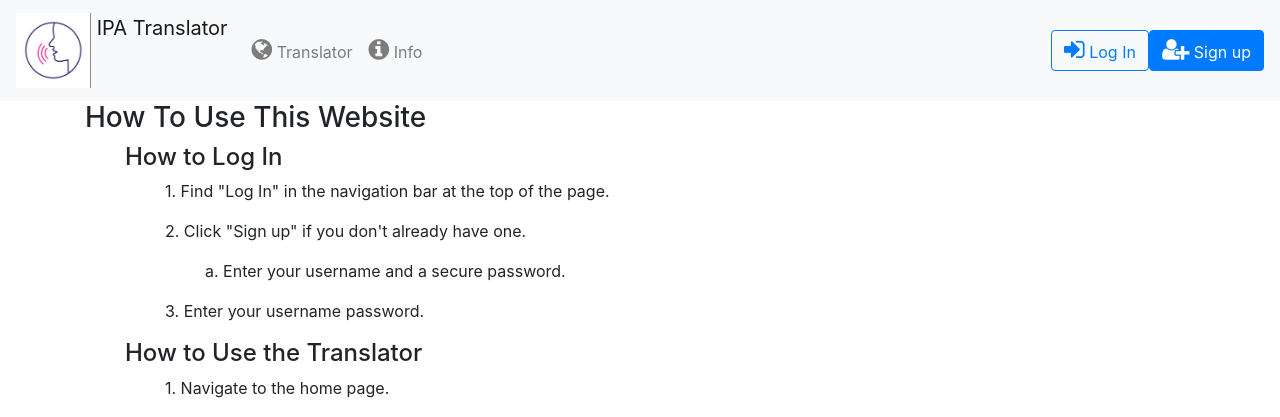
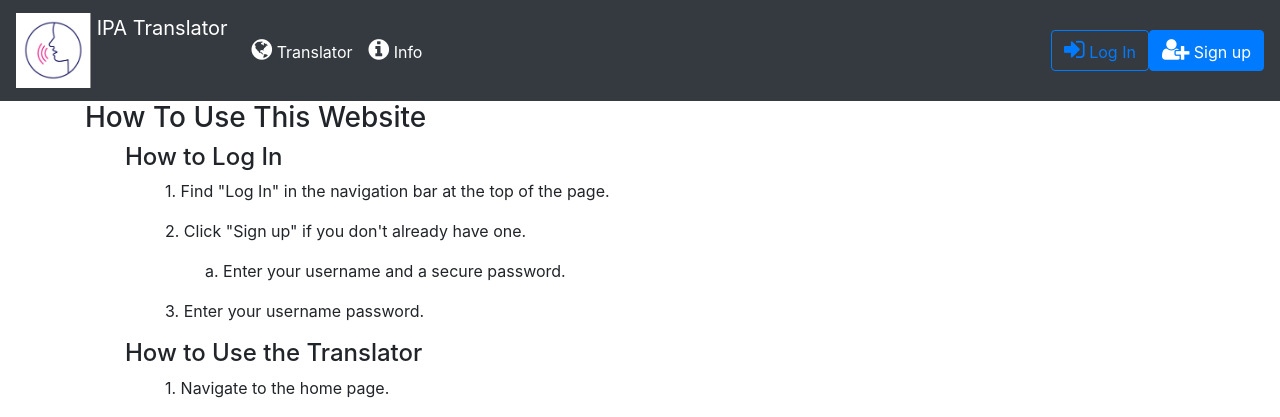
Before and after one commit to Caden-Kienitz/TSP_Team9, a Django app: page /help/ in a window 1280 px wide. Shown: the top 417 px of the page. Run offline with Django 4.2, Linux system fonts and the light colour scheme; some libraries are stand-ins or nearby versions.

Commit message:
cuter navbar

```diff
--- a/app/templates/navbar.html
+++ b/app/templates/navbar.html
@@ -4,8 +4,8 @@
   <!--
     THIS IS WHAT THE NAV BAR SHOULD LOOK AND WORK LIKE
   -->
-  <nav class="navbar navbar-expand-lg navbar-light bg-light">
-    <a class="navbar-brand" href="/">
+  <nav class="navbar navbar-expand-lg navbar-light bg-dark">
+    <a class="navbar-brand" href="/" style = "color: white">
       <img src="{% static '/img/IPA.png' %}" width="75" height="75" class="d-inline-block align-top" alt="">
       IPA Translator
     </a>
@@ -16,10 +16,10 @@
       <ul class="navbar-nav">
 
         <li class="nav-item">
-          <a class="nav-link" href="/"><i class="fa fa-globe" aria-hidden="true" style="font-size:24px"></i>  Translator</a>
+          <a class="nav-link" href="/" style = "color: white"><i class="fa fa-globe" aria-hidden="true" style="font-size:24px"></i>  Translator</a>
         </li>
         <li class="nav-item">
-          <a class="nav-link" href="/help"><i class="fa fa-info-circle" aria-hidden="true" style="font-size:24px"></i>  Info</a>
+          <a class="nav-link" href="/help" style = "color: white"><i class="fa fa-info-circle" aria-hidden="true" style="font-size:24px"></i>  Info</a>
         </li>
       </ul>
       <ul class = "navbar-nav ml-auto">
```
